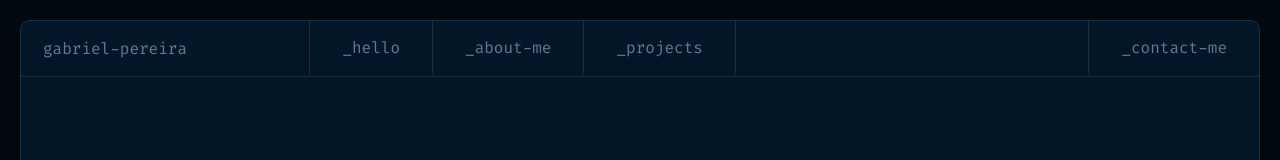
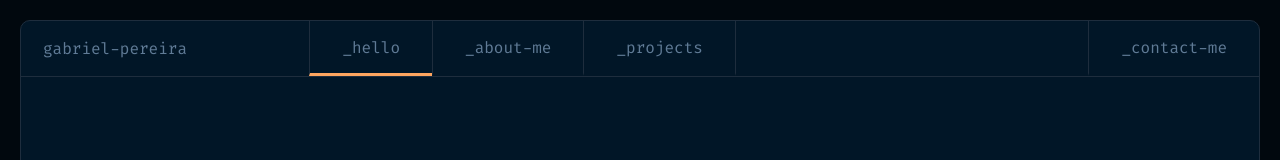
Before and after one commit to ggonpereira/my-portfolio, a Next.js app: page / in a window 1280 px wide. Shown: the top 160 px of the page. Built offline with nearby package versions, Linux system fonts and the light colour scheme.

Commit message:
🐛 fix: correct the default tab name

```diff
--- a/src/contexts/AppContext.tsx
+++ b/src/contexts/AppContext.tsx
@@ -12,7 +12,7 @@ interface AppProviderProps {
 export const AppContext = createContext({} as AppContextProps)
 
 export function AppProvider({ children }: AppProviderProps) {
-  const [activeTab, setActiveTab] = useState('hello')
+  const [activeTab, setActiveTab] = useState('_hello')
 
   const handleChangeTab = useCallback(
     (tab: string) => {
```
